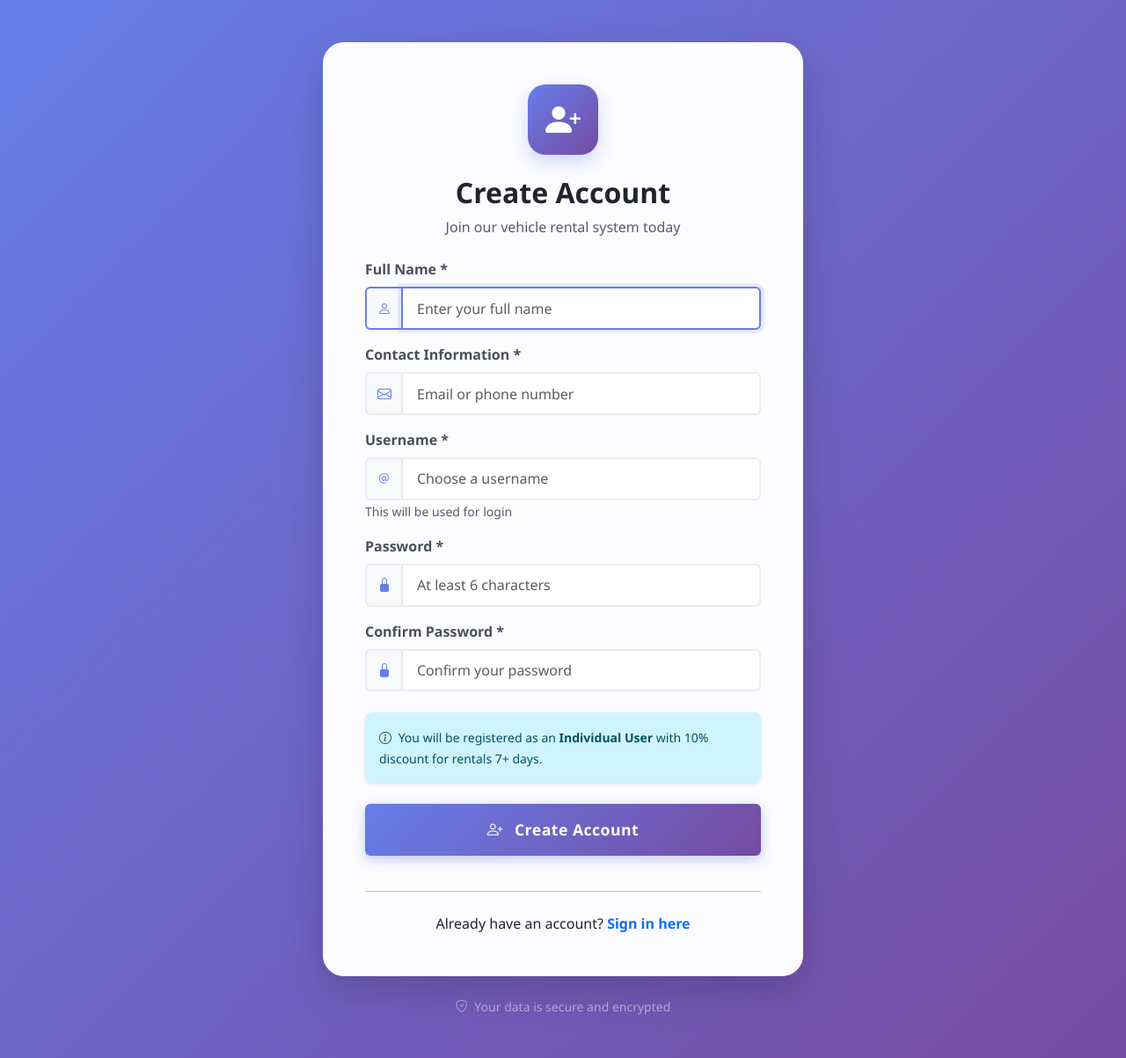
After one commit to ljl20240621/Assignment-3, a Flask app: page /register in a window 1280 px wide. The commit adds this page. Shown: the whole page at 88% size. Run offline with Flask 3, Linux system fonts and the light colour scheme.

Commit message:
add registration

```diff
--- a/app.py
+++ b/app.py
@@ -130,6 +130,56 @@ def login():
             flash('Invalid username or password.', 'danger')
 
     return render_template('login.html')
+
+
+@app.route('/register', methods=['GET', 'POST'])
+def register():
+    """User registration page."""
+    if request.method == 'POST':
+        try:
+            username = request.form.get('username')
+            password = request.form.get('password')
+            confirm_password = request.form.get('confirm_password')
+            name = request.form.get('name')
+            contact_info = request.form.get('contact_info')
+
+            # Validation
+            if not all([username, password, confirm_password, name, contact_info]):
+                flash('All fields are required.', 'danger')
+                return render_template('register.html')
+
+            if password != confirm_password:
+                flash('Passwords do not match.', 'danger')
+                return render_template('register.html')
+
+            if len(password) < 6:
+                flash('Password must be at least 6 characters long.', 'danger')
+                return render_template('register.html')
+
+            # Check if username already exists
+            if user_dao.find_by_username(username):
+                flash('Username already exists. Please choose another one.', 'danger')
+                return render_template('register.html')
+
+            # Generate unique user ID
+            import random
+            import string
+            renter_id = 'USER' + ''.join(random.choices(string.digits, k=6))
+            while user_dao.get_by_id(renter_id):
+                renter_id = 'USER' + ''.join(random.choices(string.digits, k=6))
+
+            # Create Individual user by default
+            user = user_management_service.create_user(
+                'Individual', renter_id, name, contact_info, username, password
+            )
+
+            flash(f'Registration successful! Welcome, {name}! You can now log in.', 'success')
+            return redirect(url_for('login'))
+
+        except Exception as e:
+            flash(f'Registration failed: {str(e)}', 'danger')
+
+    return render_template('register.html')
 
 
 @app.route('/logout')
@@ -361,11 +411,86 @@ def staff_add_user():
     return render_template('staff_add_user.html', user=user)
 
 
+@app.route('/staff/users/edit/<user_id>', methods=['GET', 'POST'])
+@staff_required
+def staff_edit_user(user_id):
+    """Staff: Edit user."""
+    user_to_edit = user_dao.get_by_id(user_id)
+
+    if not user_to_edit:
+        flash('User not found.', 'danger')
+        return redirect(url_for('staff_users'))
+
+    if request.method == 'POST':
+        try:
+            name = request.form.get('name')
+            contact_info = request.form.get('contact_info')
+            new_user_type = request.form.get('user_type')
+
+            # Update basic info
+            if name:
+                user_to_edit.name = name
+            if contact_info:
+                user_to_edit.contact_info = contact_info
+
+            # If user type changed, we need to create a new instance
+            if new_user_type and new_user_type != user_to_edit.kind:
+                from models.renter_model.corporate_user import CorporateUser
+                from models.renter_model.individual_user import IndividualUser
+                from models.renter_model.staff import Staff
+
+                # Store current data
+                old_id = user_to_edit.renter_id
+                old_username = user_to_edit.username
+                old_password = user_to_edit.password
+                old_history = list(user_to_edit.rental_history)
+
+                # Delete old user
+                user_dao.delete(old_id)
+
+                # Create new user with new type
+                if new_user_type == 'Individual':
+                    new_user = IndividualUser(old_id, name, contact_info, old_username, old_password)
+                elif new_user_type == 'Corporate':
+                    new_user = CorporateUser(old_id, name, contact_info, old_username, old_password)
+                elif new_user_type == 'Staff':
+                    new_user = Staff(old_id, name, contact_info, old_username, old_password)
+                else:
+                    raise ValueError(f"Invalid user type: {new_user_type}")
+
+                # Restore rental history
+                for record in old_history:
+                    new_user.add_rental_record(record)
+
+                # Add new user
+                user_dao.add(new_user)
+
+                flash(f'User role changed to {new_user_type} successfully!', 'success')
+            else:
+                # Just update the existing user
+                user_dao.update(user_to_edit)
+                flash('User updated successfully!', 'success')
+
+            user_dao.save()
+            return redirect(url_for('staff_users'))
+
+        except ValueError as e:
+            flash(str(e), 'danger')
+
+    user = user_dao.get_by_id(session['user_id'])
+    return render_template('staff_edit_user.html', user=user, user_to_edit=user_to_edit)
+
+
 @app.route('/staff/users/delete/<user_id>', methods=['POST'])
 @staff_required
 def staff_delete_user(user_id):
     """Staff: Delete user."""
     try:
+        # Prevent deleting yourself
+        if user_id == session['user_id']:
+            flash('You cannot delete your own account!', 'danger')
+            return redirect(url_for('staff_users'))
+
         success = user_management_service.delete_user(user_id)
 
         if success:
--- /dev/null
+++ b/templates/register.html
@@ -0,0 +1,232 @@
+{% extends "base.html" %}
+
+{% block title %}Register - Vehicle Rental System{% endblock %}
+
+{% block content %}
+<div class="login-container">
+    <div class="container">
+        <div class="row justify-content-center">
+            <div class="col-12 col-sm-10 col-md-8 col-lg-6">
+                <div class="login-card card shadow-lg">
+                    <div class="card-body p-4 p-md-5">
+                        <div class="text-center mb-4">
+                            <div class="login-icon-wrapper">
+                                <i class="bi bi-person-plus-fill"></i>
+                            </div>
+                            <h1 class="h2 mt-4 mb-2 fw-bold">Create Account</h1>
+                            <p class="text-muted mb-0">Join our vehicle rental system today</p>
+                        </div>
+
+                        <form method="POST" action="{{ url_for('register') }}" class="mt-4">
+                            <div class="mb-3">
+                                <label for="name" class="form-label fw-semibold">Full Name *</label>
+                                <div class="input-group">
+                                    <span class="input-group-text bg-light">
+                                        <i class="bi bi-person"></i>
+                                    </span>
+                                    <input type="text"
+                                           class="form-control"
+                                           id="name"
+                                           name="name"
+                                           placeholder="Enter your full name"
+                                           required
+                                           autofocus>
+                                </div>
+                            </div>
+
+                            <div class="mb-3">
+                                <label for="contact_info" class="form-label fw-semibold">Contact Information *</label>
+                                <div class="input-group">
+                                    <span class="input-group-text bg-light">
+                                        <i class="bi bi-envelope"></i>
+                                    </span>
+                                    <input type="text"
+                                           class="form-control"
+                                           id="contact_info"
+                                           name="contact_info"
+                                           placeholder="Email or phone number"
+                                           required>
+                                </div>
+                            </div>
+
+                            <div class="mb-3">
+                                <label for="username" class="form-label fw-semibold">Username *</label>
+                                <div class="input-group">
+                                    <span class="input-group-text bg-light">
+                                        <i class="bi bi-at"></i>
+                                    </span>
+                                    <input type="text"
+                                           class="form-control"
+                                           id="username"
+                                           name="username"
+                                           placeholder="Choose a username"
+                                           required>
+                                </div>
+                                <small class="text-muted">This will be used for login</small>
+                            </div>
+
+                            <div class="mb-3">
+                                <label for="password" class="form-label fw-semibold">Password *</label>
+                                <div class="input-group">
+                                    <span class="input-group-text bg-light">
+                                        <i class="bi bi-lock-fill"></i>
+                                    </span>
+                                    <input type="password"
+                                           class="form-control"
+                                           id="password"
+                                           name="password"
+                                           placeholder="At least 6 characters"
+                                           required>
+                                </div>
+                            </div>
+
+                            <div class="mb-4">
+                                <label for="confirm_password" class="form-label fw-semibold">Confirm Password *</label>
+                                <div class="input-group">
+                                    <span class="input-group-text bg-light">
+                                        <i class="bi bi-lock-fill"></i>
+                                    </span>
+                                    <input type="password"
+                                           class="form-control"
+                                           id="confirm_password"
+                                           name="confirm_password"
+                                           placeholder="Confirm your password"
+                                           required>
+                                </div>
+                            </div>
+
+                            <div class="alert alert-info mb-4">
+                                <small>
+                                    <i class="bi bi-info-circle me-1"></i>
+                                    You will be registered as an <strong>Individual User</strong> with 10% discount for rentals 7+ days.
+                                </small>
+                            </div>
+
+                            <button type="submit" class="btn btn-primary btn-lg w-100 py-3 mb-3">
+                                <i class="bi bi-person-plus me-2"></i>
+                                Create Account
+                            </button>
+                        </form>
+
+                        <div class="text-center">
+                            <hr class="my-4">
+                            <p class="mb-0">
+                                Already have an account?
+                                <a href="{{ url_for('login') }}" class="text-decoration-none fw-semibold">
+                                    Sign in here
+                                </a>
+                            </p>
+                        </div>
+                    </div>
+                </div>
+
+                <div class="text-center mt-4">
+                    <p class="text-white-50 small mb-0">
+                        <i class="bi bi-shield-check me-1"></i>
+                        Your data is secure and encrypted
+                    </p>
+                </div>
+            </div>
+        </div>
+    </div>
+</div>
+{% endblock %}
+
+{% block extra_css %}
+<style>
+    body {
+        background: linear-gradient(135deg, #667eea 0%, #764ba2 100%);
+        background-attachment: fixed;
+        min-height: 100vh;
+        display: flex;
+        flex-direction: column;
+    }
+
+    .login-container {
+        flex: 1;
+        display: flex;
+        align-items: center;
+        padding: 3rem 1rem;
+    }
+
+    .login-card {
+        border: none;
+        border-radius: 1.5rem;
+        backdrop-filter: blur(10px);
+        background: rgba(255, 255, 255, 0.98);
+    }
+
+    .login-icon-wrapper {
+        width: 80px;
+        height: 80px;
+        margin: 0 auto;
+        background: linear-gradient(135deg, #667eea 0%, #764ba2 100%);
+        border-radius: 20px;
+        display: flex;
+        align-items: center;
+        justify-content: center;
+        box-shadow: 0 8px 20px rgba(102, 126, 234, 0.3);
+    }
+
+    .login-icon-wrapper i {
+        font-size: 2.5rem;
+        color: white;
+    }
+
+    .form-control {
+        border: 2px solid #e9ecef;
+        padding: 0.65rem 1rem;
+    }
+
+    .form-control:focus {
+        border-color: #667eea;
+        box-shadow: 0 0 0 0.25rem rgba(102, 126, 234, 0.15);
+    }
+
+    .input-group-text {
+        border: 2px solid #e9ecef;
+        border-right: none;
+        background-color: #f8f9fa;
+        color: #667eea;
+    }
+
+    .input-group:focus-within .input-group-text {
+        border-color: #667eea;
+        background-color: rgba(102, 126, 234, 0.05);
+    }
+
+    .input-group:focus-within .form-control {
+        border-left: 2px solid #667eea;
+    }
+
+    .btn-primary {
+        background: linear-gradient(135deg, #667eea 0%, #764ba2 100%);
+        border: none;
+        font-weight: 600;
+        font-size: 1.1rem;
+        letter-spacing: 0.5px;
+        transition: all 0.3s ease;
+        box-shadow: 0 4px 15px rgba(102, 126, 234, 0.4);
+    }
+
+    .btn-primary:hover {
+        transform: translateY(-2px);
+        box-shadow: 0 6px 25px rgba(102, 126, 234, 0.5);
+        background: linear-gradient(135deg, #764ba2 0%, #667eea 100%);
+    }
+
+    footer {
+        display: none;
+    }
+
+    @media (max-width: 576px) {
+        .login-container {
+            padding: 2rem 0.5rem;
+        }
+
+        .login-card .card-body {
+            padding: 2rem 1.5rem !important;
+        }
+    }
+</style>
+{% endblock %}
--- a/templates/staff_users.html
+++ b/templates/staff_users.html
@@ -57,6 +57,9 @@
                                 <td>{{ u.contact_info }}</td>
                                 <td>{{ u.rental_history|length }}</td>
                                 <td>
+                                    <a href="{{ url_for('staff_edit_user', user_id=u.renter_id) }}" class="btn btn-sm btn-primary">
+                                        <i class="bi bi-pencil"></i> Edit
+                                    </a>
                                     {% if u.renter_id != user.renter_id %}
                                     <form method="POST" action="{{ url_for('staff_delete_user', user_id=u.renter_id) }}" style="display: inline;">
                                         <button type="submit" class="btn btn-sm btn-danger"
@@ -65,7 +68,7 @@
                                         </button>
                                     </form>
                                     {% else %}
-                                    <span class="text-muted">(You)</span>
+                                    <span class="text-muted ms-2">(You)</span>
                                     {% endif %}
                                 </td>
                             </tr>
```
Also changed, not shown: templates/login.html (+10 -0 lines), templates/staff_edit_user.html (added, +82 -0 lines).
